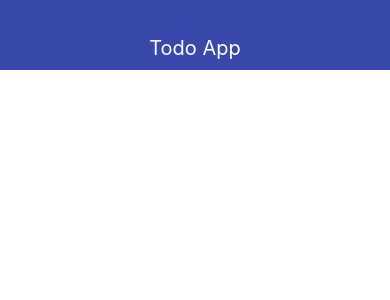
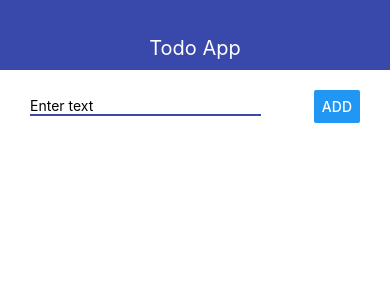
Before and after one commit to TarasBurdeniuk/todo-app, a React Native app: screen / in a window 390 px wide. Shown: the top 300 px of the page. Built offline with nearby package versions, Linux system fonts and the light colour scheme.

Commit message:
added implemetntation of add todoes

```diff
--- a/App.js
+++ b/App.js
@@ -1,17 +1,54 @@
-import React from 'react';
-import {StyleSheet, Text, View} from 'react-native';
-import NavBar from "./src/NavBar";
+import React, {useState} from 'react';
+import {StyleSheet, View} from 'react-native';
+import NavBar from "./src/components/NavBar";
+import MainScreen from "./src/Screens/MainScreen";
+import TodoScreen from "./src/Screens/TodoScreen";
 
 export default function App() {
+    const [todoId, setTodoId] = useState(null);
+    const [todos, setTodos] = useState([]);
+
+    const addTodo = (title) => {
+        setTodos(prev => [...prev, {
+            id: Date.now().toString(),
+            title,
+        }])
+    };
+
+
+    const removeTodo = (id) => {
+        setTodos(prev => prev.filter(item => item.id !== id))
+    };
+
+    let content = (
+        <MainScreen
+            removeTodo={removeTodo}
+            todos={todos}
+            addTodo={addTodo}
+            openTodo={setTodoId}
+        />
+    );
+
+    if (todoId) {
+        const selectedTodo = todos.find(item => item.id === todoId);
+        content = <TodoScreen goBack={() => setTodoId(null)} todo={selectedTodo}/>
+    }
+
     return (
-        <View style={styles.container}>
+        <View>
             <NavBar
                 title='Todo App'
             />
+            <View style={styles.container}>
+                {content}
+            </View>
         </View>
     );
 }
 
 const styles = StyleSheet.create({
-    container: {},
+    container: {
+        paddingHorizontal: 30,
+        paddingVertical: 20,
+    },
 });
--- /dev/null
+++ b/src/Screens/MainScreen.js
@@ -0,0 +1,29 @@
+import React from 'react';
+import {StyleSheet, View, FlatList} from 'react-native';
+import AddTodo from "../components/AddTodo";
+import Todo from "../components/Todo";
+
+const MainScreen = ({addTodo, todos, removeTodo, openTodo}) => {
+    return (
+        <View>
+            <AddTodo
+                onSubmit={addTodo}
+            />
+            <FlatList
+                keyExtractor={item => item.id}
+                data={todos}
+                renderItem={({item}) => (
+                    <Todo
+                        todo={item}
+                        onRemove={removeTodo}
+                        onOpen={openTodo}
+                    />
+                )}
+            />
+        </View>
+    )
+};
+
+const styles = StyleSheet.create({});
+
+export default MainScreen;
--- /dev/null
+++ b/src/Screens/TodoScreen.js
@@ -0,0 +1,42 @@
+import React from 'react';
+import {View, StyleSheet, Text, Button} from 'react-native';
+import {THEME} from '../theme';
+import AppCard from "../components/ui/AppCard";
+
+const TodoScreen = ({goBack, todo}) => {
+    return (
+        <View>
+            <AppCard style={styles.card}>
+                <Text style={styles.title}>{todo.title}</Text>
+                <Button title='Edit' onPress={() => console.log('press')}/>
+            </AppCard>
+            <View style={styles.buttons}>
+                <View style={styles.button}>
+                    <Button title='return' onPress={goBack} color={THEME.GREY_COLOR}/>
+                </View>
+                <View style={styles.button}>
+                    <Button title='remove' color={THEME.DANGER_COLOR} onPress={() => console.log('to remove')}/>
+                </View>
+            </View>
+        </View>
+    )
+};
+
+const styles = StyleSheet.create({
+    buttons: {
+        flexDirection: 'row',
+        justifyContent: 'space-between',
+    },
+    button: {
+        width: '40%',
+    },
+    card: {
+        padding: 15,
+        marginBottom: 20,
+    },
+    title: {
+        fontSize: 20,
+    },
+});
+
+export default TodoScreen;
--- /dev/null
+++ b/src/components/AddTodo.js
@@ -0,0 +1,52 @@
+import React, {useState} from 'react';
+import {View, StyleSheet, TextInput, Button, Alert} from 'react-native';
+import {THEME} from "../theme";
+
+const AppTodo = ({onSubmit}) => {
+    const [value, setValue] = useState('');
+
+    const handlerPress = () => {
+        if (value.trim()) {
+            onSubmit(value);
+            setValue('');
+        } else {
+            setValue('');
+            Alert.alert('Todo is must be fill')
+        }
+
+    };
+
+    return (
+        <View style={styles.block}>
+            <TextInput
+                style={styles.input}
+                onChangeText={setValue}
+                value={value}
+                placeholder='Enter text'
+                autoCorrect={false}
+                autoCapitalize='words'
+            />
+            <Button
+                title='Add'
+                onPress={handlerPress}
+            />
+        </View>
+    )
+};
+
+const styles = StyleSheet.create({
+    block: {
+        flexDirection: 'row',
+        justifyContent: 'space-between',
+        alignItems: 'center',
+        marginBottom: 15,
+    },
+    input: {
+        width: '70%',
+        borderBottomWidth: 2,
+        borderStyle: 'solid',
+        borderBottomColor: THEME.MAIN_COLOR,
+    }
+});
+
+export default AppTodo;
--- a/src/NavBar.js
+++ b/src/components/NavBar.js
@@ -1,5 +1,6 @@
 import React from 'react';
 import {View, Text, StyleSheet} from "react-native";
+import {THEME} from '../theme';
 
 const NavBar = ({title}) => {
     return (
@@ -16,7 +17,7 @@ const styles = StyleSheet.create({
         alignItems: 'center',
         justifyContent: 'flex-end',
         height: 70,
-        backgroundColor: '#3949ab',
+        backgroundColor: THEME.MAIN_COLOR,
         paddingBottom: 10,
     },
     text: {
--- /dev/null
+++ b/src/components/Todo.js
@@ -0,0 +1,31 @@
+import React from 'react';
+import {Text, StyleSheet, View, TouchableOpacity} from 'react-native';
+
+const Todo = ({todo, onRemove, onOpen}) => {
+    return (
+        <TouchableOpacity
+        onPress={() => onOpen(todo.id)}
+        onLongPress={() => onRemove(todo.id)}
+        >
+            <View style={styles.todo}>
+                <Text>
+                    {todo.title}
+                </Text>
+            </View>
+        </TouchableOpacity>
+    )
+};
+
+const styles = StyleSheet.create({
+    todo: {
+        flexDirection: 'row',
+        alignItems: 'center',
+        padding: 15,
+        borderWidth: 1,
+        borderColor: '#eee',
+        borderRadius: 5,
+        marginBottom: 10,
+    }
+});
+
+export default Todo;
--- /dev/null
+++ b/src/components/ui/AppCard.js
@@ -0,0 +1,29 @@
+import React from 'react';
+import {StyleSheet, View} from 'react-native';
+
+const AppCard = (props) => {
+    return (
+        <View style={{...styles.default, ...props.style}}>{props.children}</View>
+    )
+};
+
+const styles = StyleSheet.create({
+    default: {
+        padding: 15,
+        flexDirection: 'row',
+        justifyContent: 'space-between',
+        alignItems: 'center',
+        shadowColor: '#000',
+        shadowRadius: 2,
+        shadowOpacity: 0.3,
+        shadowOffset: {
+            width: 2,
+            height: 2,
+        },
+        backgroundColor: '#fff',
+        borderRadius: 10,
+        elevation: 8,  // for android
+    },
+});
+
+export default AppCard;
--- /dev/null
+++ b/src/theme.js
@@ -0,0 +1,5 @@
+export const THEME = {
+    DANGER_COLOR: '#e53935',
+    GREY_COLOR: '#757575',
+    MAIN_COLOR: '#3949ab'
+};
```
